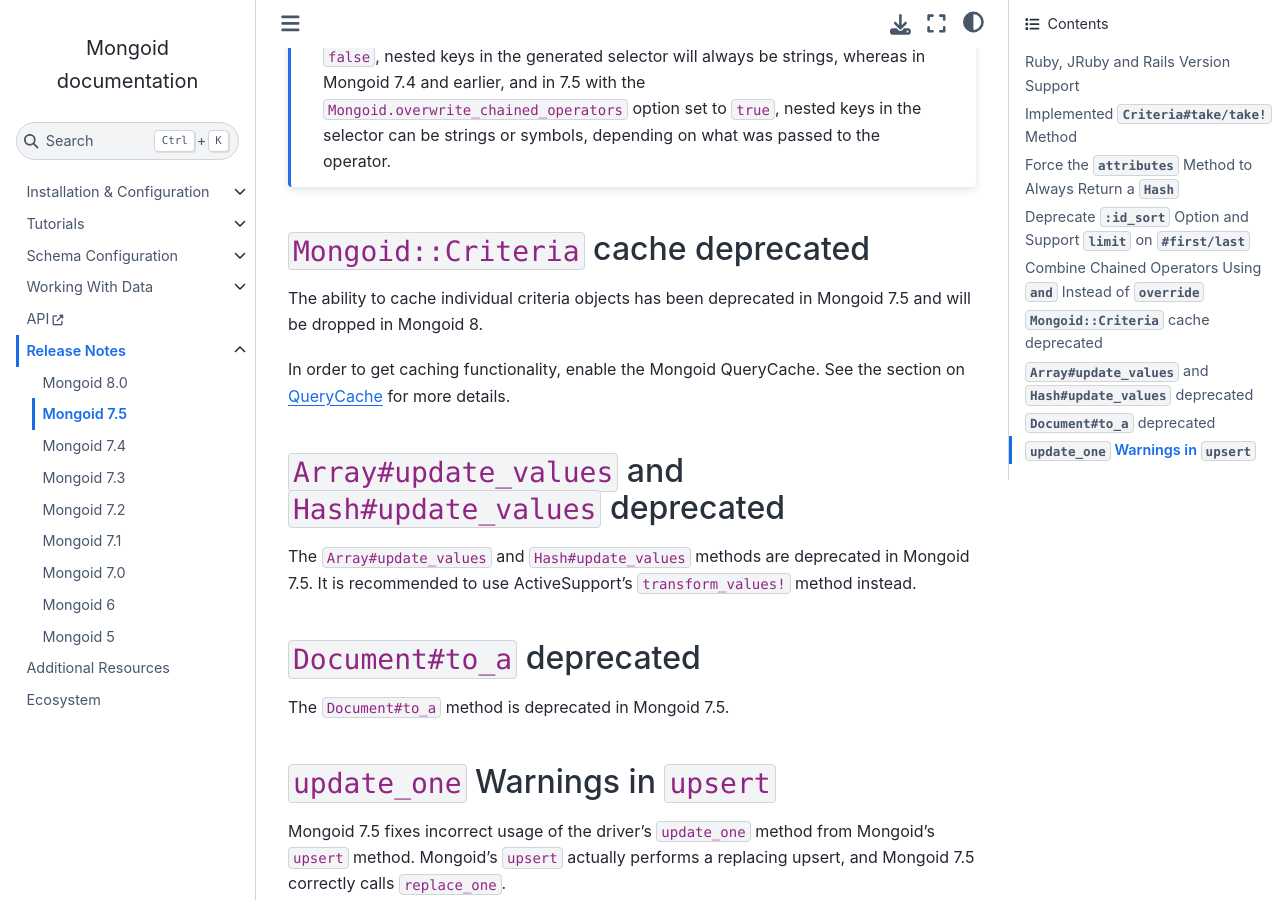
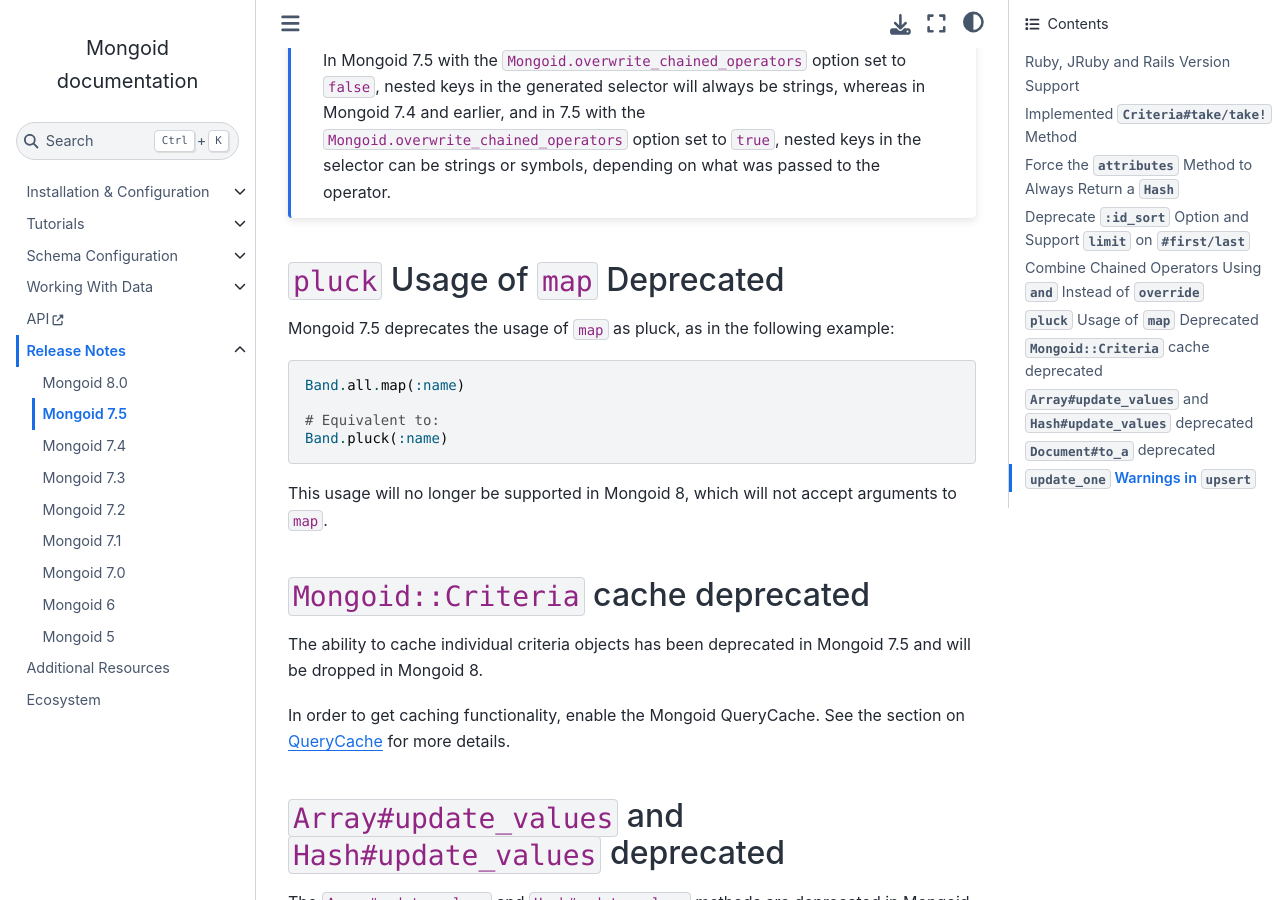
Before and after one commit to i80and/docs-mongoid, a Sphinx documentation site: the page built from docs/release-notes/mongoid-7.5.txt, in a window 1280 px wide and 900 px high, scrolled down 4177 px. Built offline with Sphinx 7.4.7 and the Sphinx Book theme 1.1.4, drawn with Linux system fonts in a browser that asks for light colours; some of the changed text lies outside the part shown.

Commit message:
MONGOID-5426 add map as pluck deprecation to release notes

```diff
--- a/docs/release-notes/mongoid-7.5.txt
+++ b/docs/release-notes/mongoid-7.5.txt
@@ -197,6 +197,23 @@ The following functions are affected by this change:
    operator.
 
 
+``pluck`` Usage of ``map`` Deprecated
+-------------------------------------
+
+Mongoid 7.5 deprecates the usage of ``map`` as pluck, as in the following
+example:
+
+.. code-block:: ruby
+
+  Band.all.map(:name)
+
+  # Equivalent to:
+  Band.pluck(:name)
+
+This usage will no longer be supported in Mongoid 8, which will not accept
+arguments to ``map``.
+
+
 ``Mongoid::Criteria`` cache deprecated
 --------------------------------------
 
```
